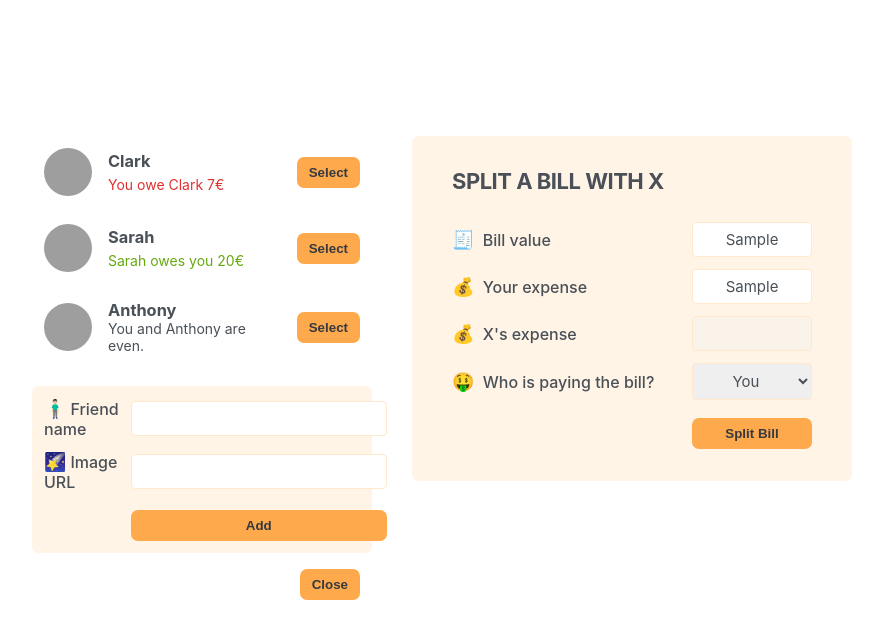
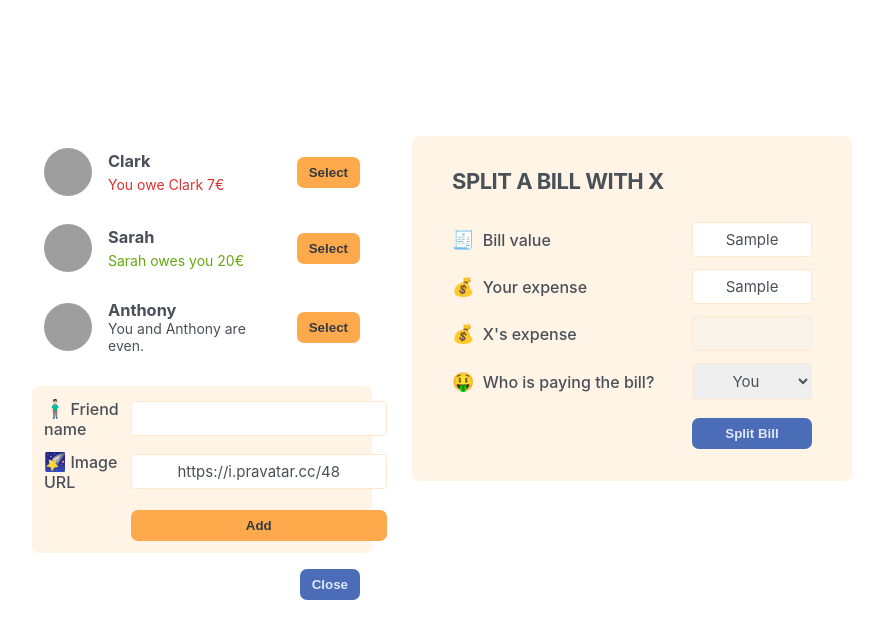
Before and after one commit to Serco627/share-my-plate, a React (Create React App) app: page / in a window 1280 px wide. Both pictures are taken after typing "Sample", "Sample" into the empty fields and a click on the button "Add Friend". Shown: the top 638 px of the page, without its empty margins (198-1081 px from the left). Built offline with nearby package versions, Linux system fonts and the light colour scheme; grey boxes are pictures that could not be loaded.

Commit message:
add functionality to add a friend to the friendslist

```diff
--- a/src/App.js
+++ b/src/App.js
@@ -21,26 +21,36 @@
   },
 ];
 
-function Button({ children, onClick }) {
+function Button({ children, onClick, bgColor, color }) {
   return (
-    <button className="button" onClick={onClick}>
+    <button
+      className="button"
+      onClick={onClick}
+      style={{ backgroundColor: bgColor, color: color }}
+    >
       {children}
     </button>
   );
 }
 
 export default function App() {
+  const [friends, setFriends] = useState(initialFriends);
   const [showAddFriend, setShowAddFriend] = useState(false);
 
   function handleShowAddFriend() {
     setShowAddFriend(!showAddFriend);
   }
+
+  function handleAddFriend(newFriend) {
+    setFriends([...friends, newFriend]);
+    setShowAddFriend(false);
+  }
   return (
     <div className="app">
       <div className="sidebar">
-        <FriendsList />
-        {showAddFriend && <FormAddFriend />}
-        <Button onClick={handleShowAddFriend}>
+        <FriendsList friends={friends} />
+        {showAddFriend && <FormAddFriend onAddFriend={handleAddFriend} />}
+        <Button onClick={handleShowAddFriend} bgColor="#4b6cb7" color="#e0e7ff">
           {showAddFriend ? "Close" : "Add Friend"}
         </Button>
       </div>
@@ -49,8 +59,7 @@
   );
 }
 
-function FriendsList() {
-  const friends = initialFriends;
+function FriendsList({ friends }) {
   return (
     <ul>
       {friends.map((friend) => {
@@ -83,14 +92,50 @@
   );
 }
 
-function FormAddFriend() {
+function FormAddFriend({ onAddFriend }) {
+  const [name, setName] = useState("");
+  const [image, setImage] = useState("https://i.pravatar.cc/48");
+
+  function handleSubmit(event) {
+    event.preventDefault();
+
+    if (!name || !image) {
+      return;
+    }
+
+    const id = crypto.randomUUID();
+
+    const newFriend = {
+      name,
+      image: `${image}?=${id}`,
+      balance: 0,
+      id: id,
+    };
+    onAddFriend(newFriend);
+
+    setName("");
+    setImage("https://i.pravatar.cc/48");
+  }
+
   return (
-    <form className="form-add-friend">
+    <form className="form-add-friend" onSubmit={handleSubmit}>
       <label>🧍🏻‍♂️Friend name</label>
-      <input type="text"></input>
+      <input
+        type="text"
+        value={name}
+        onChange={(event) => {
+          setName(event.target.value);
+        }}
+      ></input>
 
       <label> 🌠Image URL</label>
-      <input type="text"></input>
+      <input
+        type="text"
+        value={image}
+        onChange={(event) => {
+          setImage(event.target.value);
+        }}
+      ></input>
       <Button>Add</Button>
     </form>
   );
@@ -116,7 +161,9 @@
         <option>X</option>
       </select>
 
-      <Button>Split Bill</Button>
+      <Button bgColor="#4b6cb7" color="#e0e7ff">
+        Split Bill
+      </Button>
     </form>
   );
 }
```
